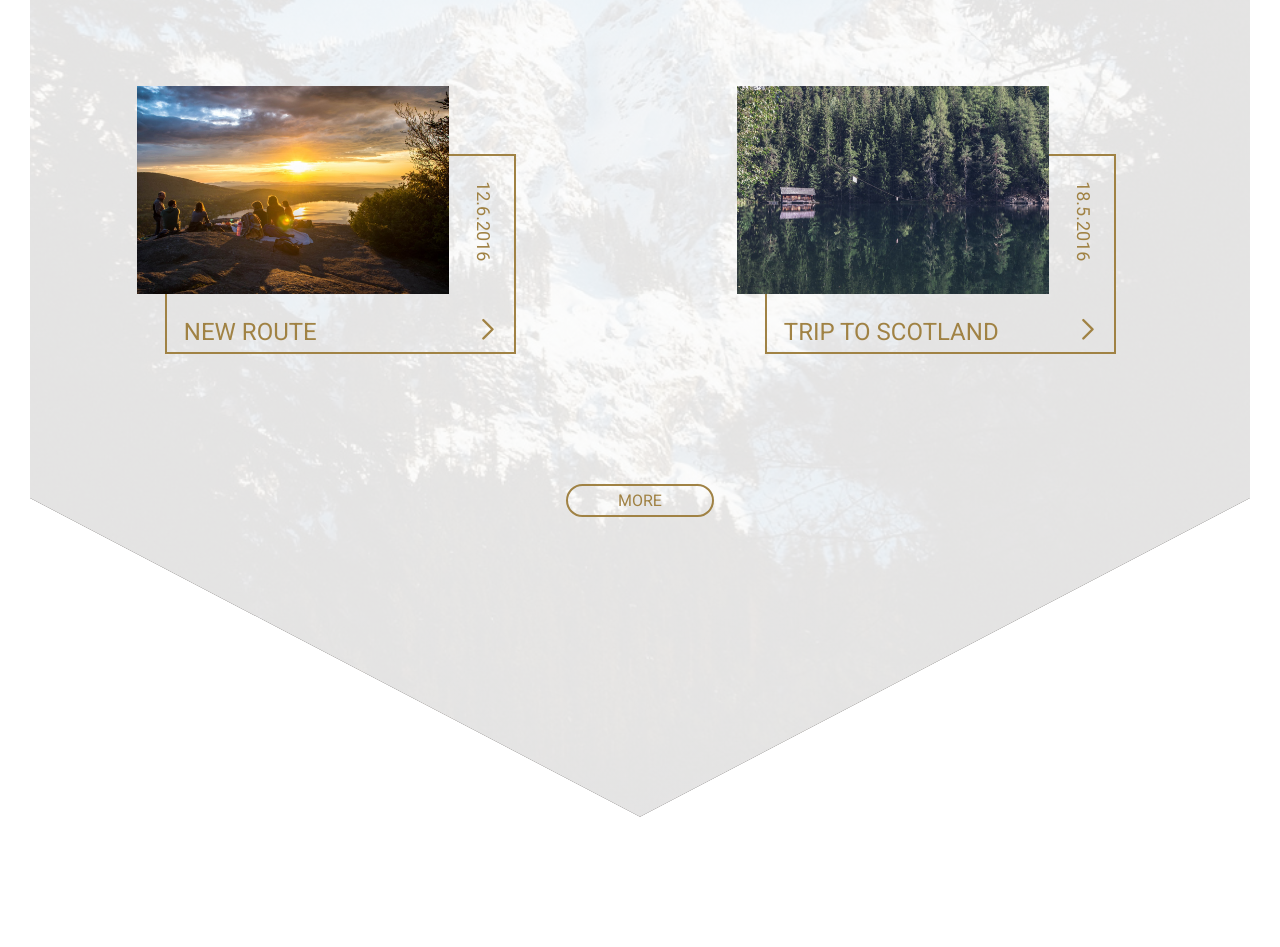
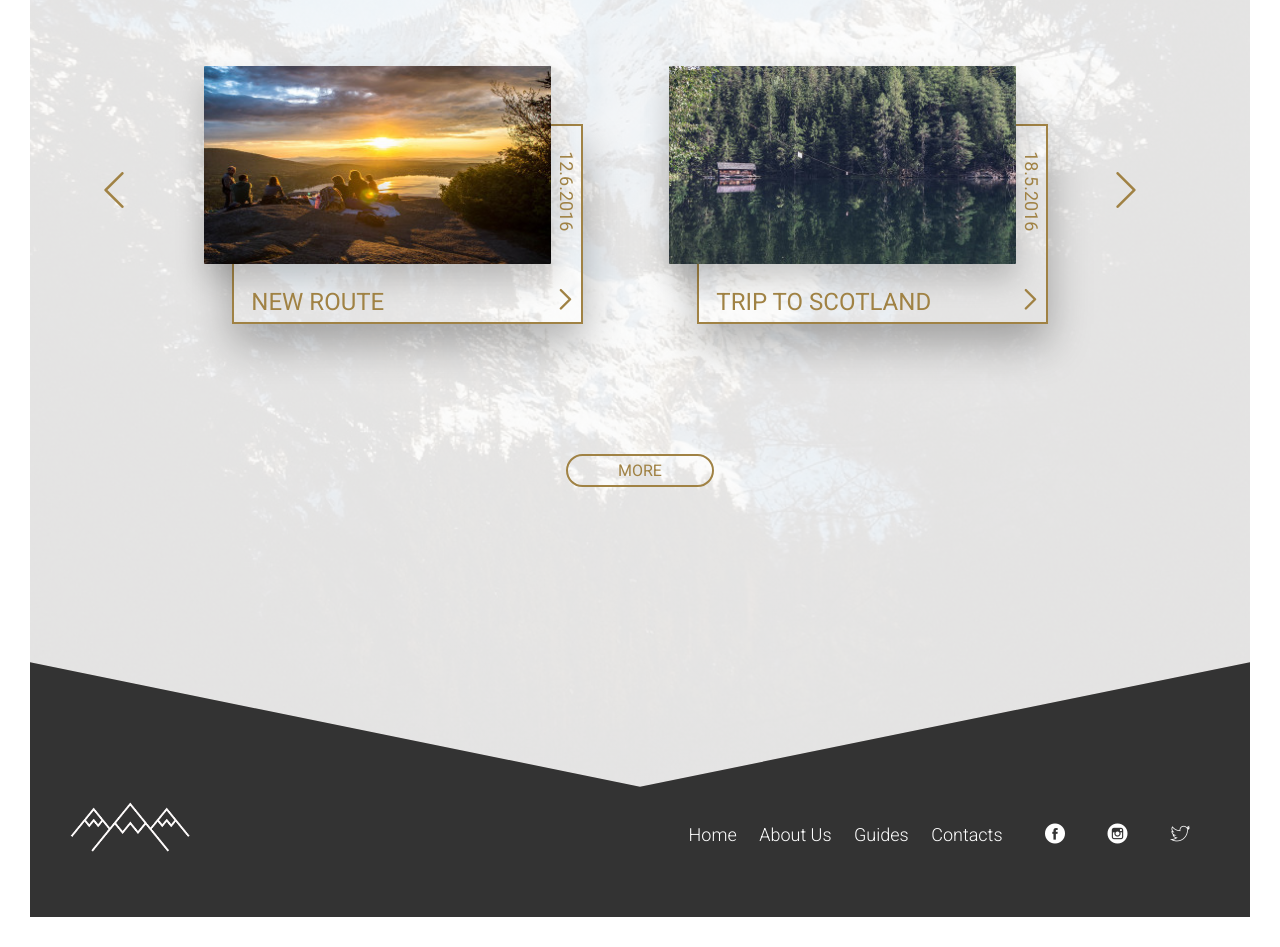
Before and after one commit to VladimirBlagojevic/Hike-Website, a website: page index.html in a window 1280 px wide. Shown: the part 3693-4640 px from the top of the page. Before the commit the page ends 4540 px from the top, so only its background shows below. Drawn offline with Linux system fonts and the light colour scheme.

Commit message:
Added some new stuff to the news section,and changed it a litle

```diff
--- a/index.html
+++ b/index.html
@@ -164,20 +164,23 @@
             </div>
             <div class="row">
                 <div class="col-1-of-2">
-                    <div class="news-box">
+                    <div class="news-box news-box--1">
+                        <i class=" news-box__left-arrow flaticon-left-arrow"></i>
                         <p class="news-box__date"><time datetime="2016-06-12">12.6.2016</time></p>
-                        <img class="news-box__img" src="img/new-route.jpg" alt="New route image">
+                        <img class="news-box__img" src="img/new-route1.jpg" alt="New route image">
                         <p class="news-box__title">New Route</p>
                         <i class=" news-box__arrow flaticon-right-arrow"></i>
                     </div>
                 </div>
                 <div class="col-1-of-2">
-                    <div class="news-box">
+                    <div class="news-box news-box--2 ">
                         <p class="news-box__date"><time datetime="2016-05-18">18.5.2016</time></p>
-                        <img class="news-box__img" src="img/scotland.jpg" alt="New route image">
+                        <img class="news-box__img" src="img/scotland1.jpg" alt="New route image">
                         <p class="news-box__title">Trip to Scotland </p>
                         <i class=" news-box__arrow flaticon-right-arrow"></i>
+                        <i class=" news-box__right-arrow flaticon-right-arrow"></i>
                     </div>
+
                 </div>
             </div>
             <div class="row u-center-text">
@@ -185,5 +188,21 @@
             </div>
         </section>
     </main>
+    <footer class="footer">
+        <div class="row">
+            <div class="footer__logo">
+                <img src="img/logo3.png" alt="Footer Logo" class="footer__logo-img">
+            </div>
+            <ul class="footer__nav">
+                <li class="footer__li">Home</li>
+                <li class="footer__li">About Us</li>
+                <li class="footer__li">Guides</li>
+                <li class="footer__li">Contacts</li>
+                <li class="footer__li"><i class=" flaticon-facebook-logo-button"></i></li>
+                <li class="footer__li"><i class=" flaticon-instagram-logo"></i></li>
+                <li class="footer__li"><i class=" flaticon-twitter"></i></li>
+            </ul>
+        </div>
+    </footer>
 </body>
 </html>
--- a/sass/abstracts/_variables.scss
+++ b/sass/abstracts/_variables.scss
@@ -1,5 +1,8 @@
 $color-primary:#A08244;
+
 $color-gray:#555;
+$color-gray-dark:#333;
+
 $color-white:#fff;
 $color-black:#000;
 
--- a/sass/components/_composition2.scss
+++ b/sass/components/_composition2.scss
@@ -5,22 +5,35 @@
     color: $color-primary;
     border:2px solid $color-primary;
     margin: 0 auto;
-    margin-top: 15rem;
+    margin-top: 12rem;
+    box-shadow: 0 2rem 4rem rgba($color-black,0.3);
+
+    &--1{
+        margin-left: 30%;
+
+    }
+
+    &--2{
+        margin-right: 30%;
+        text-align: right;
+    }
 
     &__date{
         font-size: 1.8rem;
         position: absolute;
         top: 5rem;
-        right: -1rem;
+        right: -2.5rem;
         transform: rotate(90deg);
         z-index: 5;
     }
 
     &__img{
-        width: 90%;
+        width: 100%;
         position: absolute;
-        top: -7rem;
+        border-radius: 1px;
+        top: -6rem;
         left: -3rem;
+        box-shadow: 0 1.5rem 3rem rgba($color-black,0.2);
     }
 
     &__title{
@@ -35,7 +48,7 @@
         display:inline-block;
         position: absolute;
         top: 80%;
-        right: 1.5rem;
+        right: .5rem;
 
         &:before{
             font-size: 2.2rem;
@@ -43,5 +56,22 @@
         }
     }
 
+    &__right-arrow{
+        display: inline-block;
+        transform: translate(10rem,3rem);
+
+        &:before{
+            font-size: 4rem;
+        }
+    }
+
+    &__left-arrow{
+        display: inline-block;
+        transform: translate(-16rem,3rem);
+
+        &:before{
+            font-size: 4rem;
+        }
+    }
 
 }
--- a/sass/pages/_home.scss
+++ b/sass/pages/_home.scss
@@ -68,7 +68,7 @@
 
 .section-news{
     padding:30rem 0 30rem 0;
-    clip-path: polygon(0 75%,50% 100%,100% 75%,100% 0,0 0);
+    clip-path: polygon(0 90%,50% 100%,100% 90%,100% 0,0 0);
     background-image:linear-gradient(rgba($color-white,0.88), rgba($color-white,0.88)), url(../img/news-background.jpg);
     background-size:cover;
     background-position: top;
@@ -76,3 +76,33 @@
     position: relative;
     z-index: 3;
 }
+
+.footer{
+    padding: 20rem 0 6rem 0;
+    background-color: $color-gray-dark;
+    margin-top: -20rem;
+
+    &__logo{
+        float: left;
+        margin-top: 1.5rem;
+    }
+
+    &__logo-img{
+        height: 5rem;
+    }
+
+    &__nav{
+        float: right;
+        padding-top: 3rem;
+        color: $color-white;
+        list-style-type: none;
+    }
+
+    &__li{
+        display: inline-block;
+        padding-right: 2rem;
+        font-size: 1.8rem;
+        font-weight: 300;
+
+    }
+}
```
Also changed, not shown: css/style.css, img/new-route.jpg (deleted), img/new-route1.jpg (added), img/scotland.jpg (deleted), img/scotland1.jpg (added), sass/base/_utillities.scss (line endings or trailing spaces), sass/components/_guide.scss (line endings or trailing spaces).
